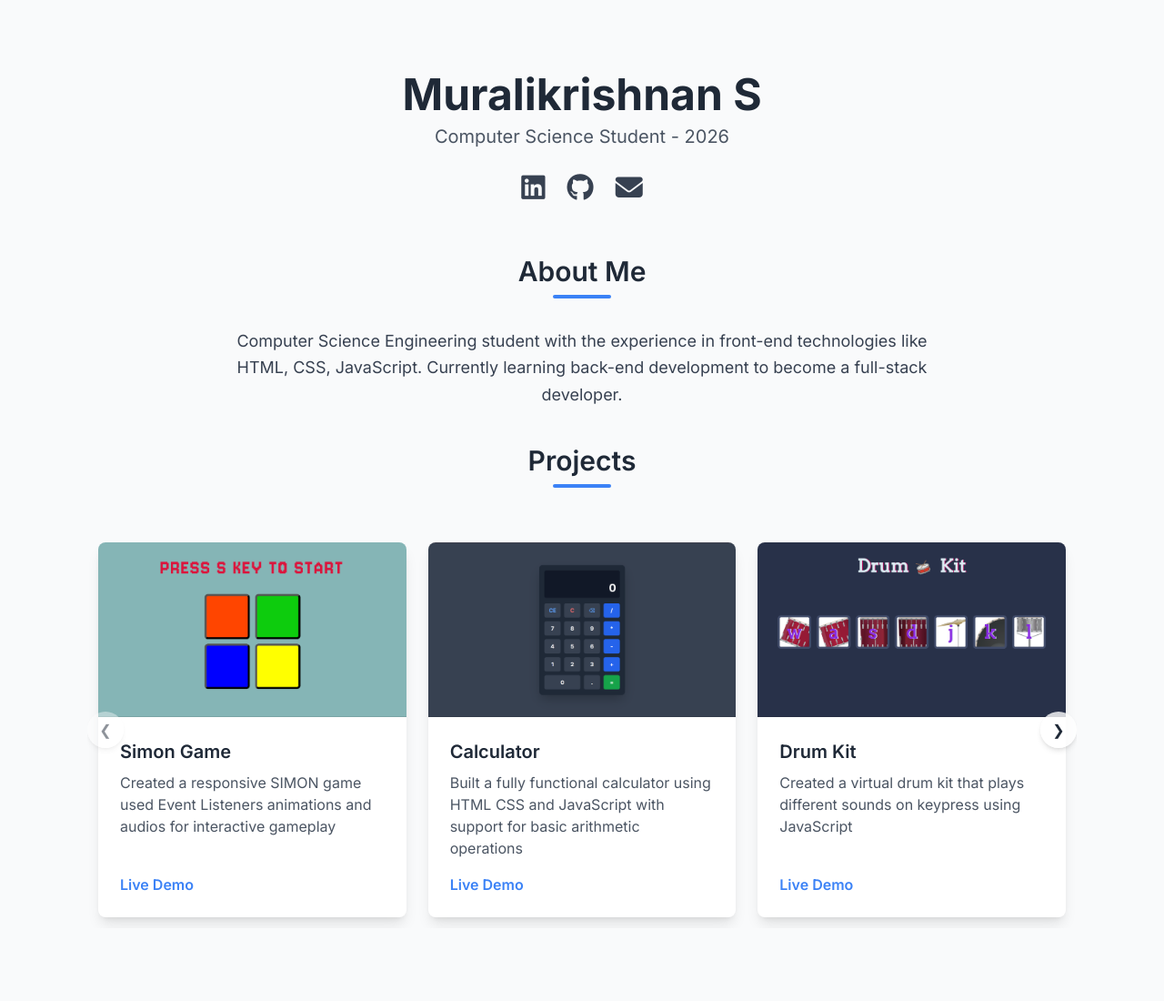
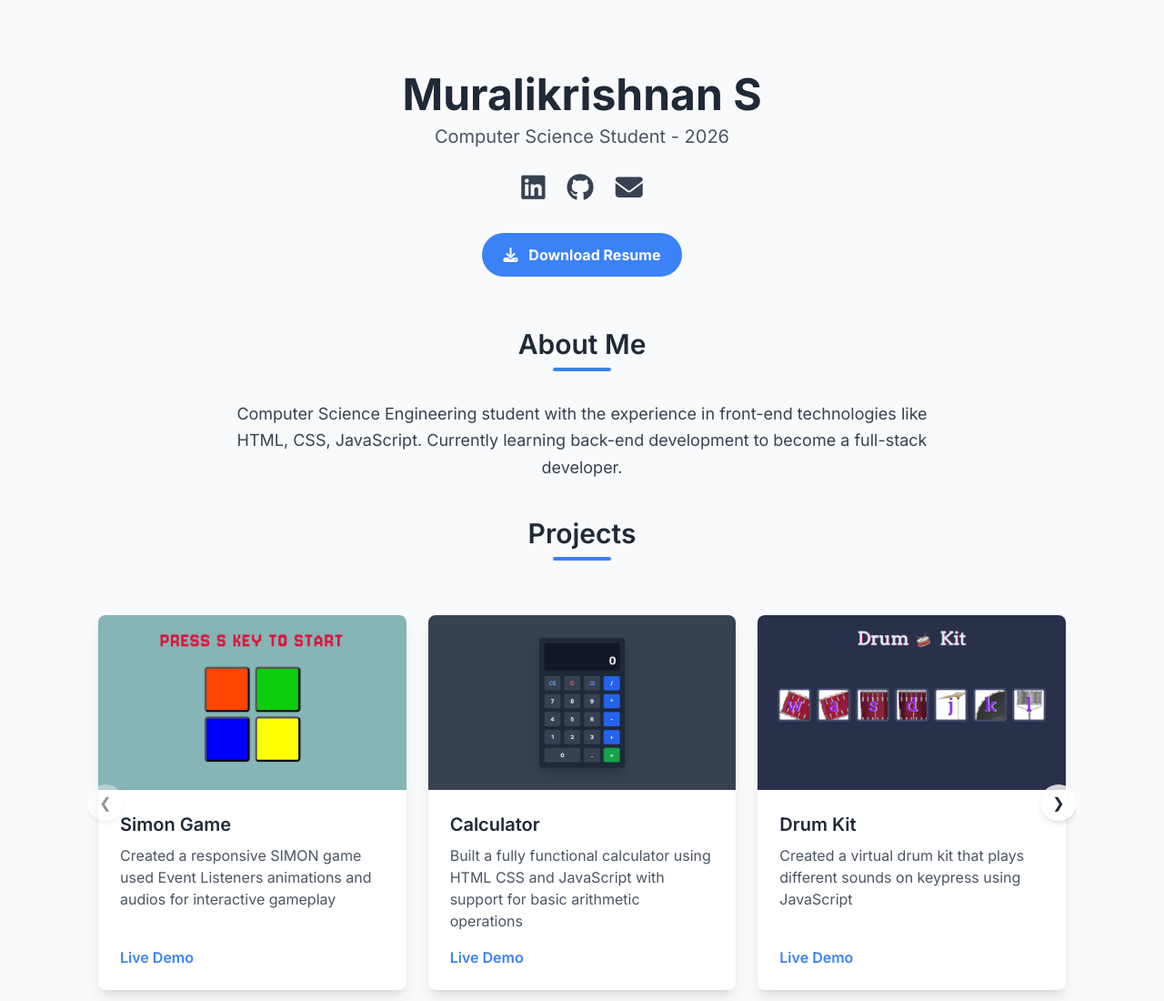
Before and after one commit to Muralikrishnan08/Portfolio, a plain HTML site: page index.html in a window 1280 px wide. Shown: the top 1100 px of the page at 91% size. Drawn offline with nearby package versions, Linux system fonts and the light colour scheme.

Commit message:
Update index.html

```diff
--- a/index.html
+++ b/index.html
@@ -40,6 +40,11 @@
                 <a href="mailto:muralikrishnan26.cv@gmail.com" aria-label="Email Me"
                     class="text-gray-700 hover:text-red-500 transition-transform duration-300 hover:scale-110">
                     <i class="fas fa-envelope text-3xl"></i>
+                </a>
+            </div>
+             <div class="mt-8">
+                <a href="muralikrishnanResume.pdf" download="muralikrishnanResume.pdf" class="bg-blue-500 hover:bg-blue-600 text-white font-bold py-3 px-6 rounded-full transition-transform duration-300 hover:scale-105 inline-block">
+                    <i class="fas fa-download mr-2"></i> Download Resume
                 </a>
             </div>
         </header>
```
